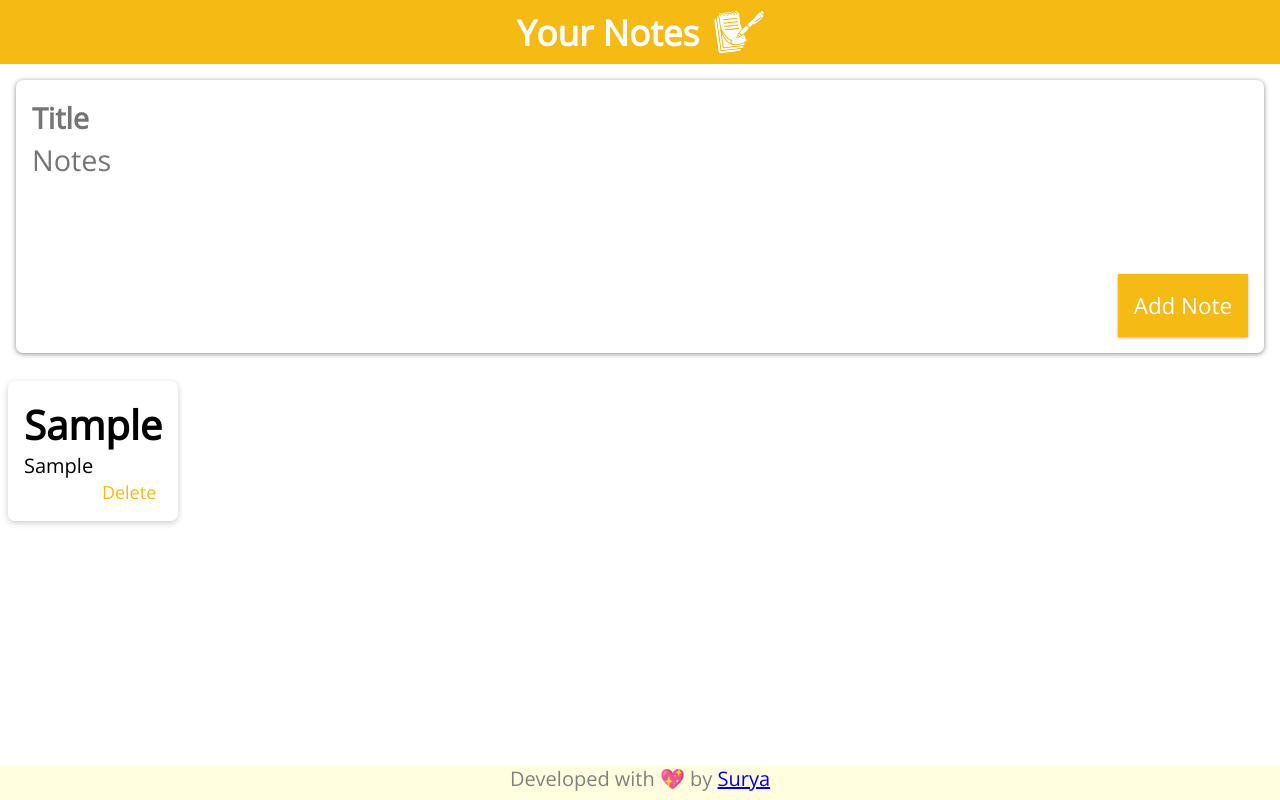
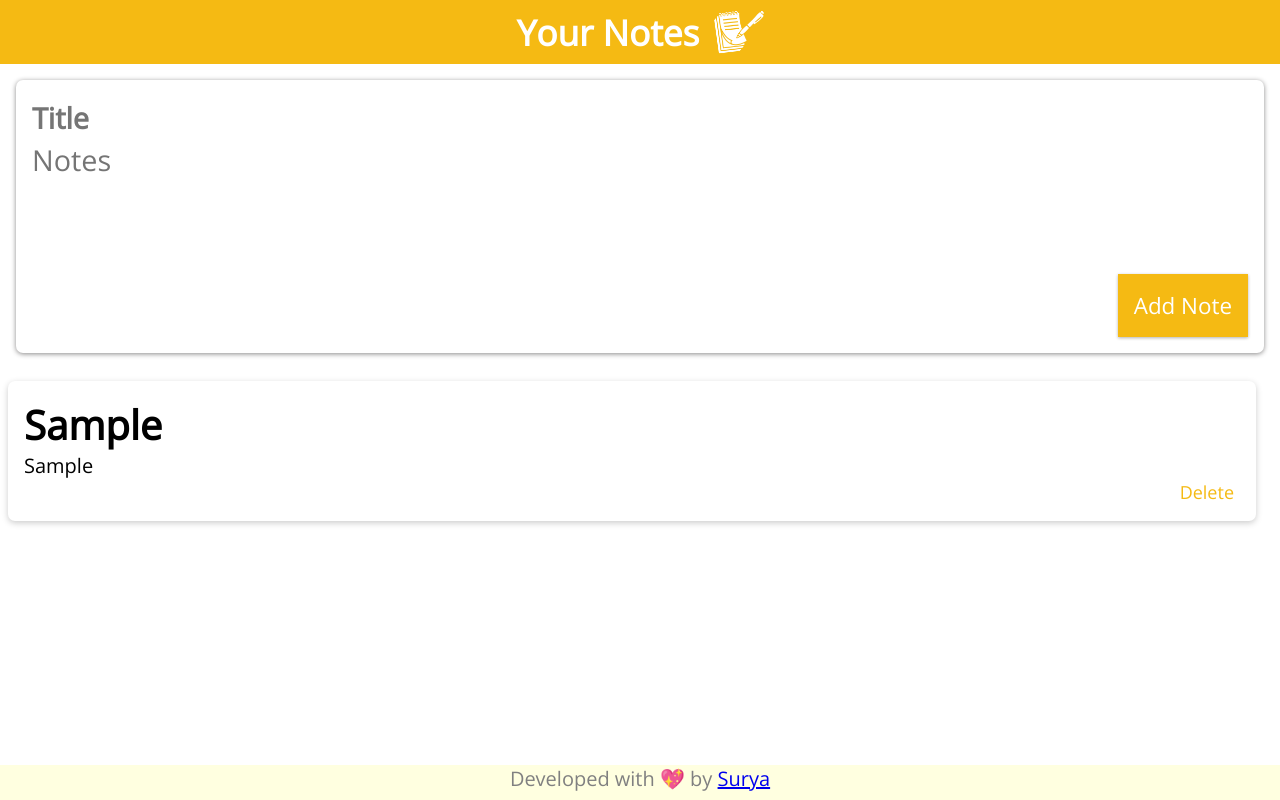
Before and after one commit to Surya-Kumar-03/Notes-App, a React (Create React App) app: page / in a window 1280 px wide. Both pictures are taken after typing "Sample", "Sample" into the empty fields and a click on the button "Add Note". Built offline with nearby package versions, Linux system fonts and the light colour scheme.

Commit message:
Note Overflow and Input Validation

```diff
--- a/src/App.jsx
+++ b/src/App.jsx
@@ -10,6 +10,7 @@ function App() {
 
   function addNote(note) {
     updateNotesArray((prevNotesArray) => {
+      if(note.title === "" && note.content === "") return [...prevNotesArray];
       return [...prevNotesArray, note];
     });
     // Call Backend to Store Notes here
--- a/src/css/note.css
+++ b/src/css/note.css
@@ -7,8 +7,9 @@
   padding: 1.5rem;
   margin: 1.5rem 1.5rem 0 0;
   height: auto;
-  width: auto;
+  width: 95vw;
   float: left;
+  word-wrap: break-word;
 }
 
 .note:last-child{
```
